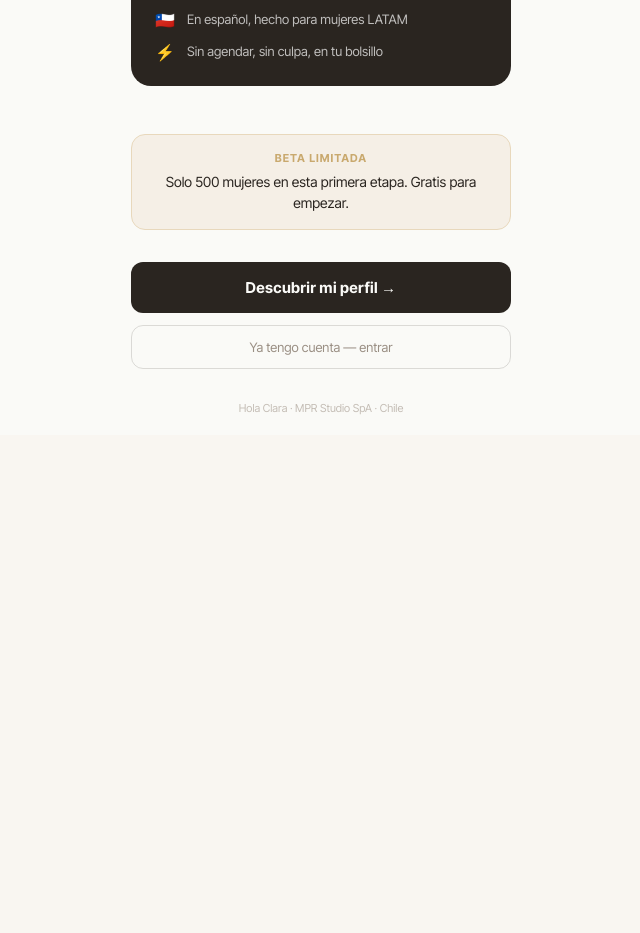
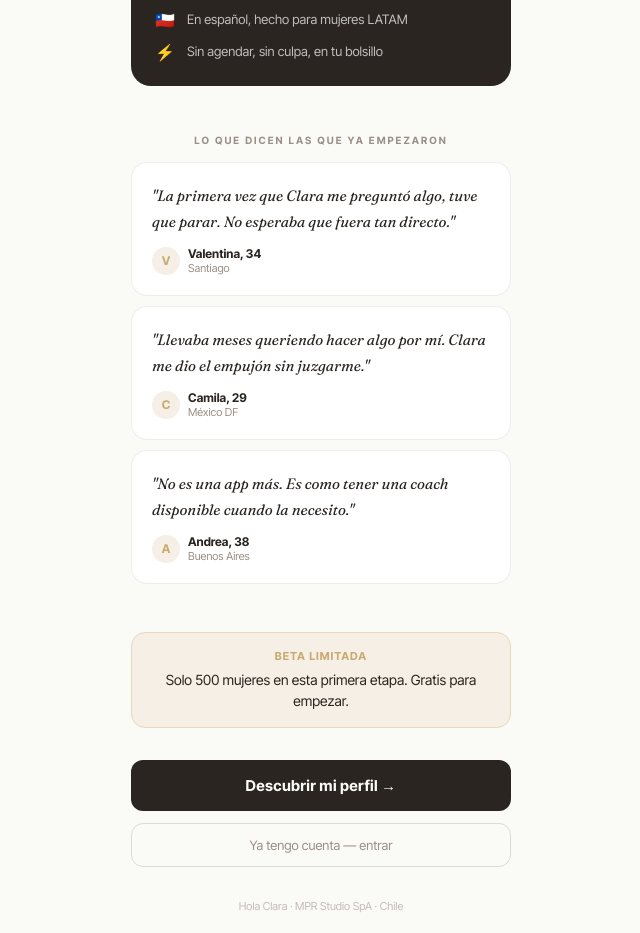
Before and after one commit to Coach360-mp/coach-360-mujer, a Next.js app: page /holaclara in a window 1280 px wide. Shown: the part 1700-2633 px from the top of the page, without its empty margins (319-959 px from the left). Before the commit the page ends 2135 px from the top, so only its background shows below. Built offline with nearby package versions, Linux system fonts and the light colour scheme.

Commit message:
feat: sección testimonios en landing T22

```diff
--- a/src/app/holaclara/page.jsx
+++ b/src/app/holaclara/page.jsx
@@ -97,6 +97,27 @@ export default function LandingHolaClara() {
             ))}
           </div>
 
+          {/* TESTIMONIOS */}
+          <div style={{ marginBottom: '48px' }}>
+            <div style={{ fontSize: '10px', letterSpacing: '2px', textTransform: 'uppercase', color: '#9A8F84', fontWeight: 700, marginBottom: '16px', textAlign: 'center' }}>Lo que dicen las que ya empezaron</div>
+            {[
+              { texto: '"La primera vez que Clara me preguntó algo, tuve que parar. No esperaba que fuera tan directo."', nombre: 'Valentina, 34', ciudad: 'Santiago' },
+              { texto: '"Llevaba meses queriendo hacer algo por mí. Clara me dio el empujón sin juzgarme."', nombre: 'Camila, 29', ciudad: 'México DF' },
+              { texto: '"No es una app más. Es como tener una coach disponible cuando la necesito."', nombre: 'Andrea, 38', ciudad: 'Buenos Aires' },
+            ].map((t, i) => (
+              <div key={i} style={{ background: '#fff', borderRadius: '16px', padding: '20px', marginBottom: '10px', border: '0.5px solid rgba(42,37,32,0.08)' }}>
+                <div style={{ fontFamily: "'Fraunces', serif", fontStyle: 'italic', fontSize: '15px', color: '#2A2520', lineHeight: 1.7, marginBottom: '12px' }}>{t.texto}</div>
+                <div style={{ display: 'flex', gap: '8px', alignItems: 'center' }}>
+                  <div style={{ width: '28px', height: '28px', borderRadius: '50%', background: '#F5EFE6', display: 'flex', alignItems: 'center', justifyContent: 'center', fontSize: '12px', color: '#C9A96E', fontWeight: 700 }}>{t.nombre[0]}</div>
+                  <div>
+                    <div style={{ fontSize: '12px', fontWeight: 700, color: '#2A2520' }}>{t.nombre}</div>
+                    <div style={{ fontSize: '11px', color: '#9A8F84' }}>{t.ciudad}</div>
+                  </div>
+                </div>
+              </div>
+            ))}
+          </div>
+
           {/* BETA */}
           <div style={{ background: '#F5EFE6', borderRadius: '14px', padding: '16px 20px', marginBottom: '32px', textAlign: 'center', border: '1px solid #E8D8BC' }}>
             <div style={{ fontSize: '11px', fontWeight: 700, letterSpacing: '1px', textTransform: 'uppercase', color: '#C9A96E', marginBottom: '6px' }}>Beta limitada</div>
```
